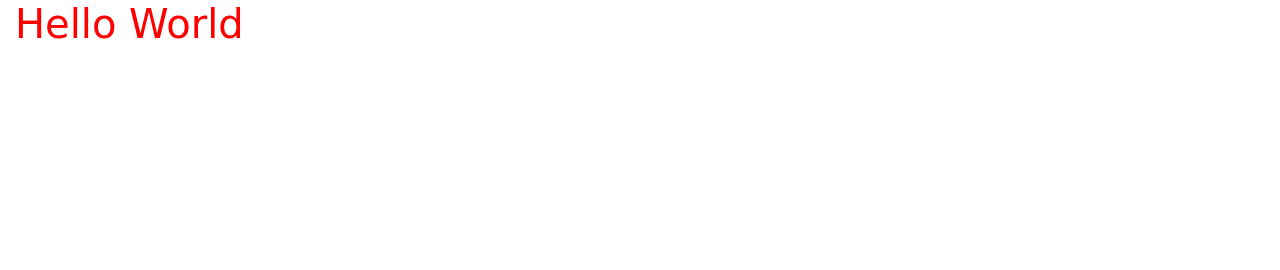
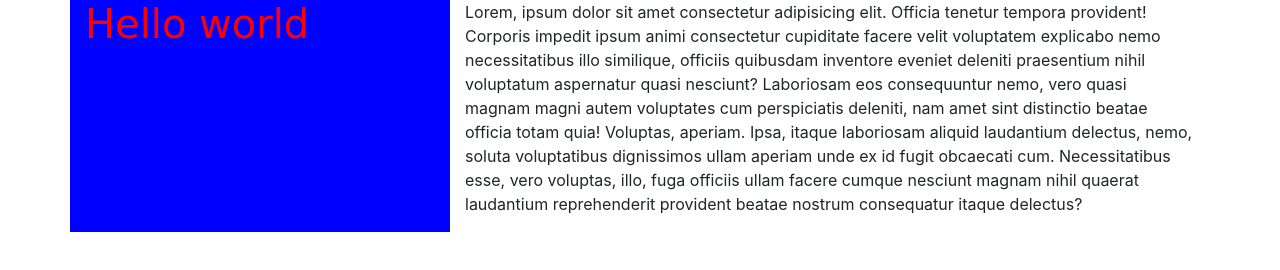
Before and after one commit to brandongasser/brandongasser.github.io, a plain HTML site: page index.html in a window 1280 px wide. Drawn offline with nearby package versions, Linux system fonts and the light colour scheme.

Commit message:
Added grid layout

```diff
--- a/index.html
+++ b/index.html
@@ -10,8 +10,23 @@
 </head>
 
 <body>
-    <div class="container-fluid">
-        <h1>Hello World</h1>
+    <div class="container">
+        <div class="row">
+            <div class="col-4" style="background-color: blue">
+                <h1>Hello world</h1>
+            </div>
+            <div class="col">
+                <p>Lorem, ipsum dolor sit amet consectetur adipisicing elit. Officia tenetur tempora provident! Corporis
+                    impedit ipsum animi consectetur cupiditate facere velit voluptatem explicabo nemo necessitatibus
+                    illo similique, officiis quibusdam inventore eveniet deleniti praesentium nihil voluptatum
+                    aspernatur quasi nesciunt? Laboriosam eos consequuntur nemo, vero quasi magnam magni autem
+                    voluptates cum perspiciatis deleniti, nam amet sint distinctio beatae officia totam quia! Voluptas,
+                    aperiam. Ipsa, itaque laboriosam aliquid laudantium delectus, nemo, soluta voluptatibus dignissimos
+                    ullam aperiam unde ex id fugit obcaecati cum. Necessitatibus esse, vero voluptas, illo, fuga
+                    officiis ullam facere cumque nesciunt magnam nihil quaerat laudantium reprehenderit provident beatae
+                    nostrum consequatur itaque delectus?</p>
+            </div>
+        </div>
     </div>
 
     <script src="https://code.jquery.com/jquery-3.3.1.slim.min.js"
```
